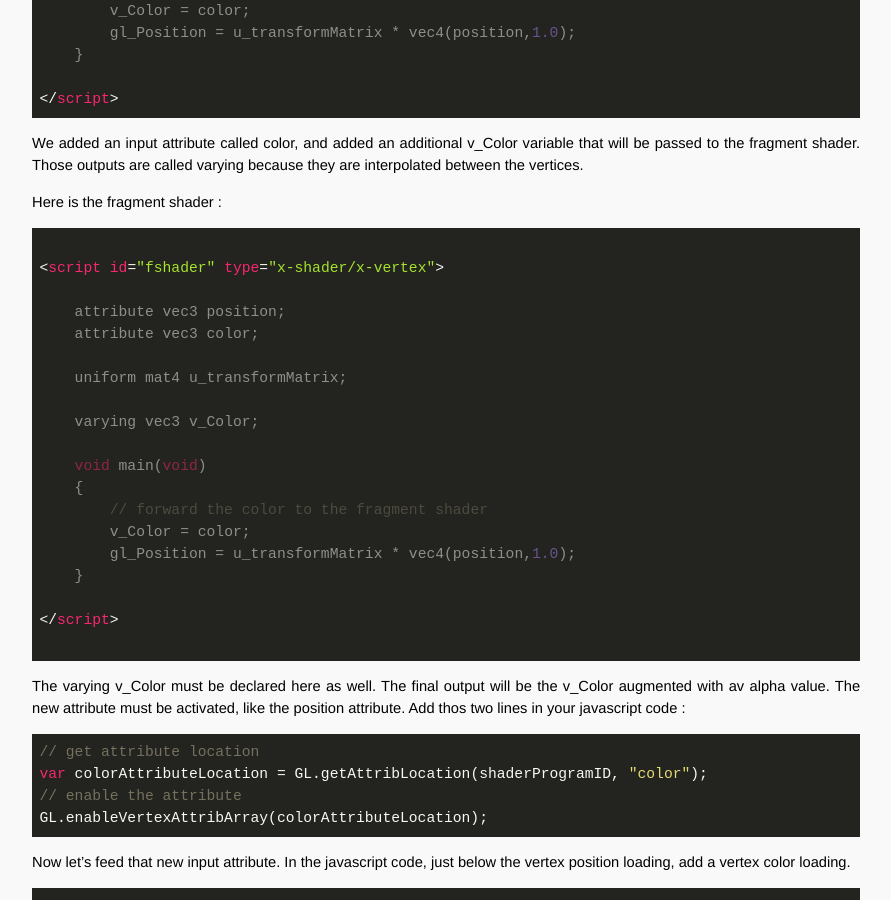
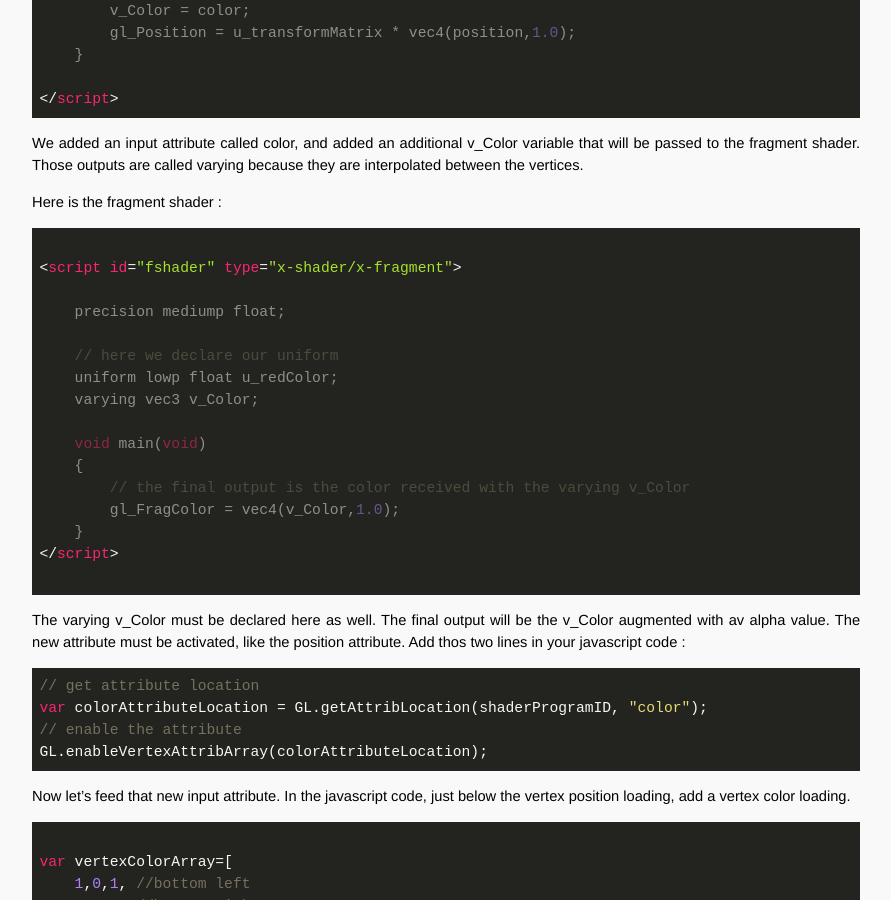
Before and after one commit to OpenTechSchool-Brussels/intro-to-webGL-and-shaders, a Jekyll site: the page built from log3_draw-animate-shape.md, in a window 1280 px wide and 900 px high, scrolled down 4918 px. Shown: the whole window, without its empty margins (324-1215 px from the left). Built offline with Jekyll 4.4.1, drawn with Linux system fonts in a browser that asks for light colours.

Commit message:
update log 3

```diff
--- a/log3_draw-animate-shape.md
+++ b/log3_draw-animate-shape.md
@@ -230,22 +230,19 @@
 
 ~~~ html
 
-<script id="fshader" type="x-shader/x-vertex">
+<script id="fshader" type="x-shader/x-fragment">
 
-    attribute vec3 position;
-    attribute vec3 color;
+    precision mediump float;
 
-    uniform mat4 u_transformMatrix;
-
+    // here we declare our uniform
+    uniform lowp float u_redColor;
     varying vec3 v_Color;
 
     void main(void)
     {
-        // forward the color to the fragment shader
-        v_Color = color;
-        gl_Position = u_transformMatrix * vec4(position,1.0);
+        // the final output is the color received with the varying v_Color
+        gl_FragColor = vec4(v_Color,1.0);
     }
-
 </script>
 
 ~~~
```
